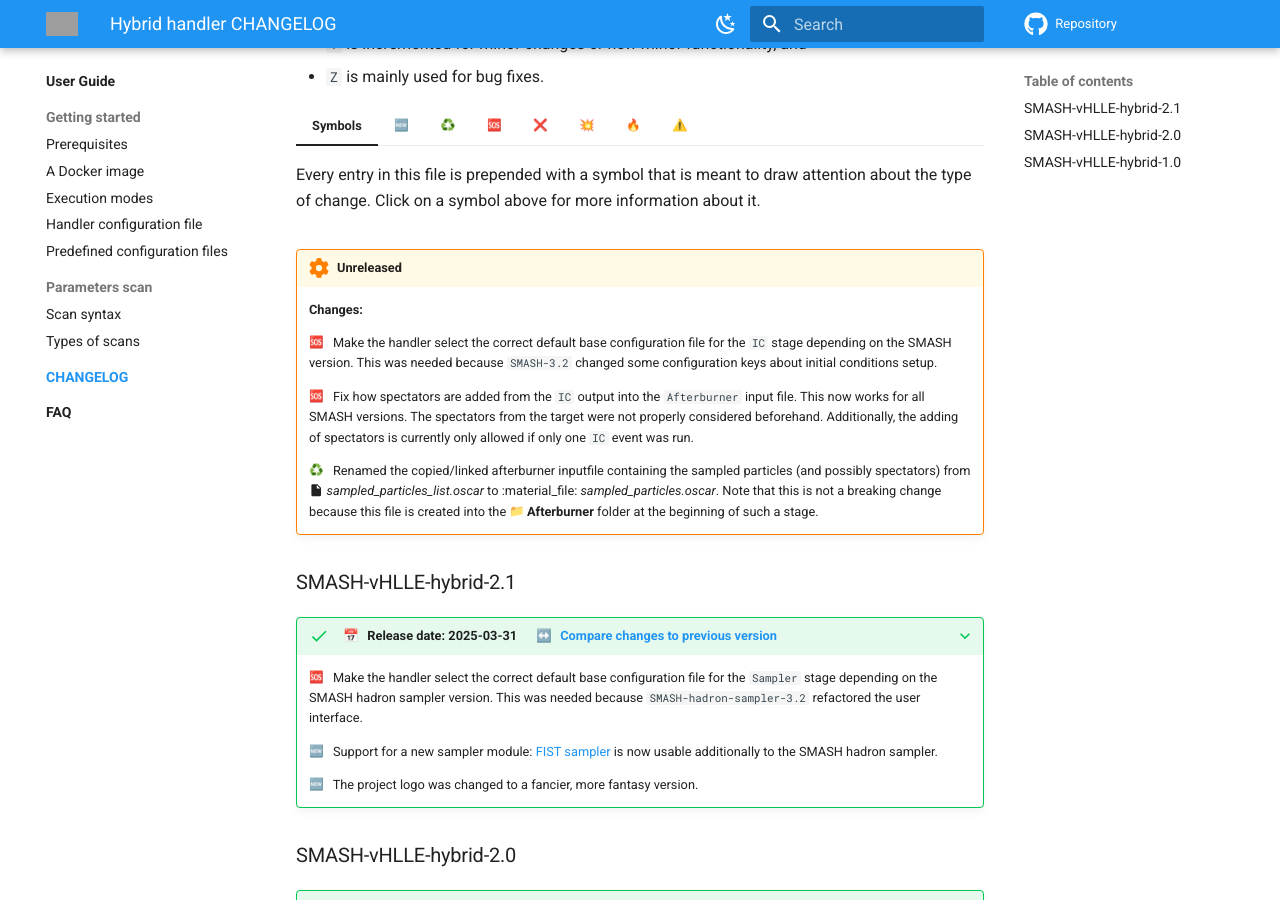
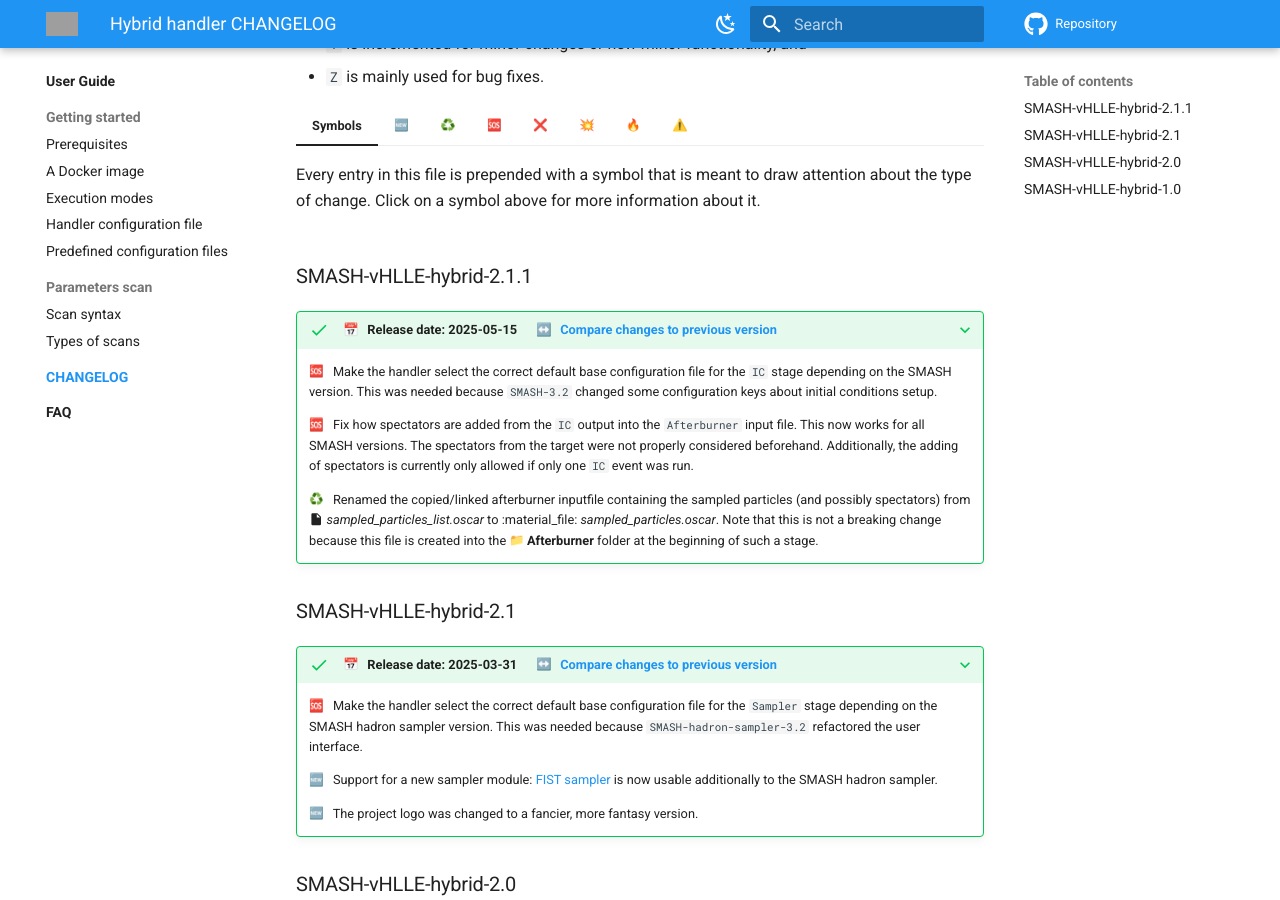
Before and after one commit to smash-transport/smash-vhlle-hybrid, an MkDocs documentation site: the page built from docs/user/CHANGELOG/index.md, in a window 1280 px wide and 900 px high, scrolled down 349 px. Built offline with MkDocs 1.6.1 and Material for MkDocs 9.7.7, drawn with Linux system fonts in a browser that asks for light colours; emoji names are drawn with the system emoji font; comment, search, counter and statistics services are not loaded; the version menu is left out; grey boxes are pictures that could not be loaded.

Commit message:
Prepare CHANGELOG file for hot-fix release

```diff
--- a/docs/user/CHANGELOG/index.md
+++ b/docs/user/CHANGELOG/index.md
@@ -43,10 +43,9 @@
 
     This symbol indicates _changes that deserve particular attention by the user_.
 
+### SMASH-vHLLE-hybrid-2.1.1
 
-!!! work-in-progress "Unreleased"
-
-    **Changes:**
+???+ success "&nbsp; :date: &nbsp; Release date: 2025-05-15 &emsp; :left_right_arrow: &nbsp; [Compare changes to previous version](https://github.com/smash-transport/smash-vhlle-hybrid/compare/SMASH-vHLLE-hybrid-2.1...SMASH-vHLLE-hybrid-2.1.1)"
 
     :sos: &nbsp; Make the handler select the correct default base configuration file for the `IC` stage depending on the SMASH version. This was needed because `SMASH-3.2` changed some configuration keys about initial conditions setup.
 
```
